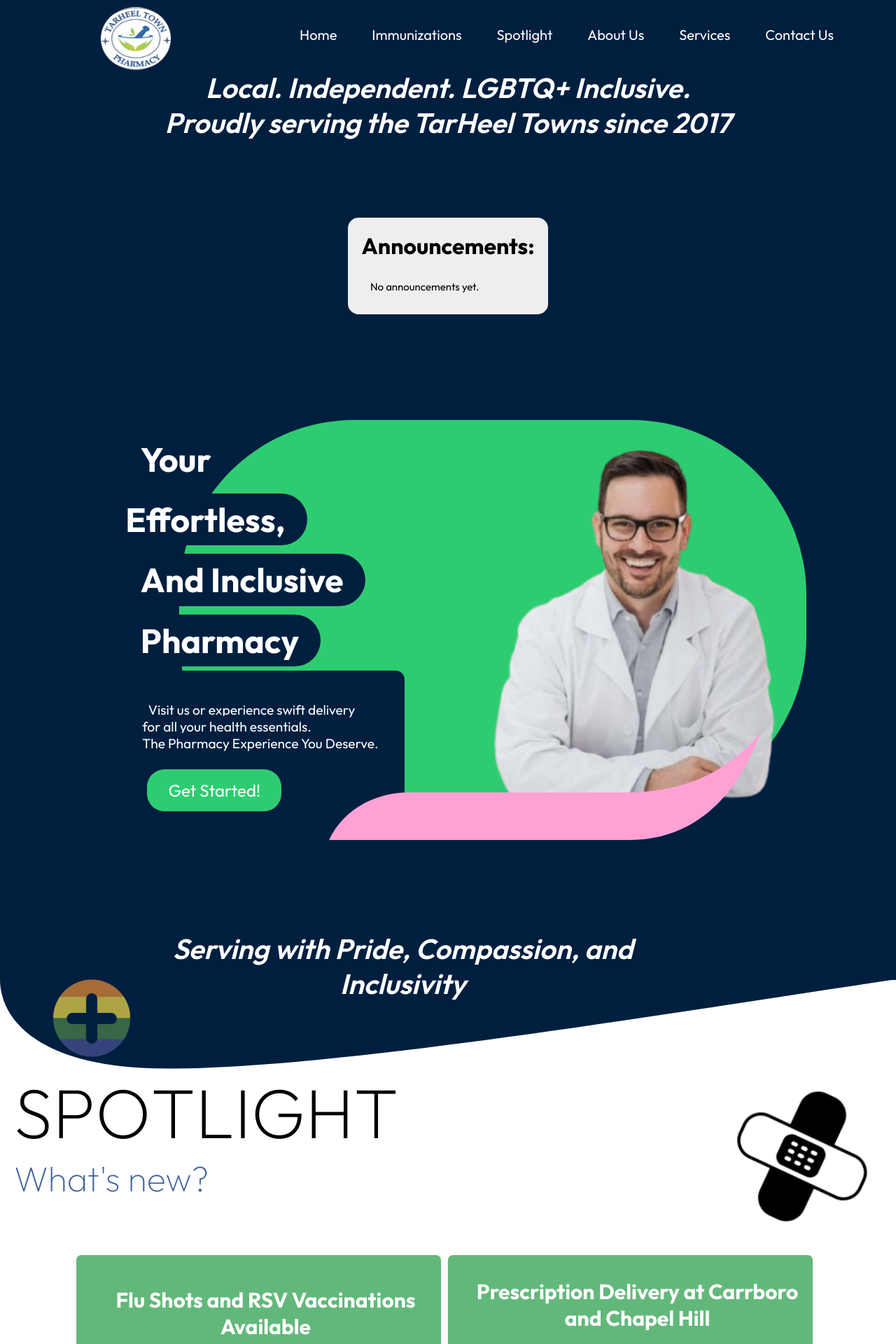
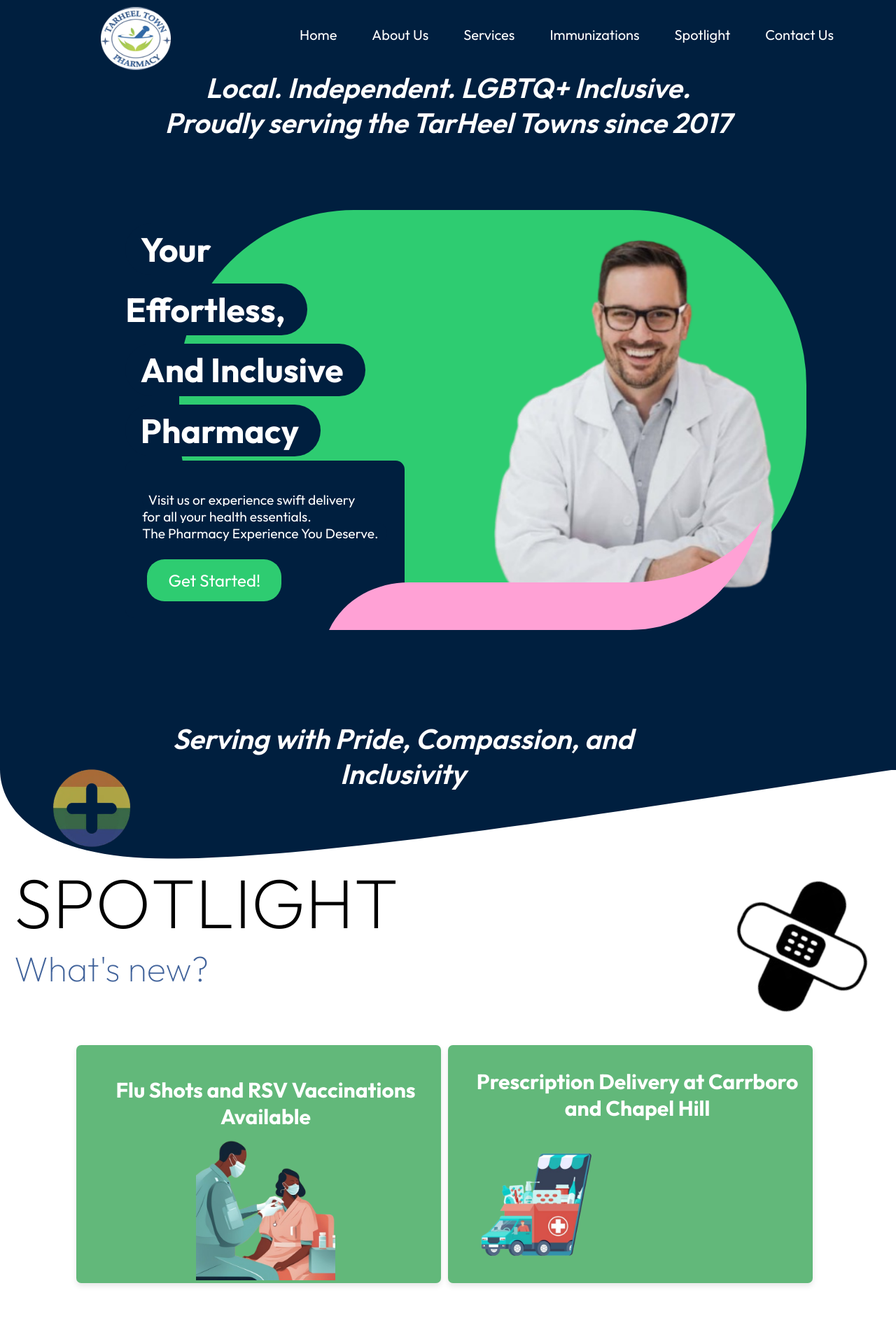
Before and after one commit to preetha-sivakumar/Traheel, a React (Vite) app in the folder tarheel/: page / in a window 1280 px wide. Shown: the top 1920 px of the page at 70% size. Built offline with nearby package versions, Linux system fonts and the light colour scheme.

Commit message:
modifications

```diff
--- a/tarheel/src/components/About/About.css
+++ b/tarheel/src/components/About/About.css
@@ -110,7 +110,7 @@ left: 0;
   position: absolute;
   max-width:50%;
 
-  margin-left: 20px;
+  /* margin-left: 20px; */
   z-index: 3;
   top: 90%;
   right: 40%;
--- a/tarheel/src/components/About/About.jsx
+++ b/tarheel/src/components/About/About.jsx
@@ -90,7 +90,7 @@ const About = ({ children }) => {
                 </motion.h3>
                 <motion.h3  ref = {ref3}className="ah3" initial="hidden" animate={isheading1View ? 'visible' : 'hidden'} variants={fadeInUpVariants}>We're Here for You.</motion.h3>
                 <motion.p ref = {ref4}className="descrip" initial="hidden" animate={isdescView  ? 'visible' : 'hidden'} variants={fadeInUpVariants}>
-                  Our goal at Tarheel Pharmacy is to deliver friendly, compassionate care while
+                  Our goal at Tarheel Towns Pharmacy is to deliver friendly, compassionate care while
                   providing the highest quality of pharmaceutical services.
                   <br />
                   <br />
--- a/tarheel/src/components/Announcement/Announcement.jsx
+++ b/tarheel/src/components/Announcement/Announcement.jsx
@@ -113,10 +113,10 @@ const Announcement = () => {
 
     {/* Card with Modal Popup */}
 
-    <div className="card" >
+    <div className="card " >
     <Popup
               trigger={
-                <div className="card-content" style={{ alignItems :'center'}}>
+                <div className="card-content " style={{ alignItems :'center'}}>
                   <div className="card-title">
                     <h2>Prescription Delivery at Carrboro and Chapel Hill</h2>
                   </div>
--- a/tarheel/src/components/Announcement/Announcement.scss
+++ b/tarheel/src/components/Announcement/Announcement.scss
@@ -299,7 +299,7 @@ $stars-big: stars(100);
 }
 
 .pop{
-   margin-left: 25%;
+  //  margin-left: 25%;
    overflow: hidden;
 }
 
--- a/tarheel/src/components/Banner1/Banner1.css
+++ b/tarheel/src/components/Banner1/Banner1.css
@@ -78,6 +78,11 @@
   font-style: underline;
   font-style: bold;
 }
+
+.hero-section .special-hrs.collapsed {
+  display: none;
+}
+
 
 .holiday-list {
   display: flex;
@@ -278,5 +283,6 @@
     font-style: italic;
     font-weight: 600;
     text-align: center;
+    padding-bottom: 100px;
 
   }
--- a/tarheel/src/components/Banner1/Banner1.jsx
+++ b/tarheel/src/components/Banner1/Banner1.jsx
@@ -1,5 +1,6 @@
 import React, { useState, useEffect} from 'react'
 
+import { useNavigate } from 'react-router-dom';
 import './Banner1.css'
 import heroguy from '../../assets/hero-guy1.png'
 import plus1 from '../../assets/plus.png'
@@ -7,9 +8,11 @@ import plus2 from '../../assets/plus2.png'
 const Banner1 = () => {
 
 
-
+  const navigate = useNavigate();
   const [holidayHours, setHolidayHours] = useState([]);
   const [spotlightContent, setSpotlightContent] = useState([]);
+
+  const [isVisible, setIsVisible] = useState(false);
 
   // Fetch holiday hours from localStorage on mount
   useEffect(() => {
@@ -19,48 +22,38 @@ const Banner1 = () => {
     const storedSpotlight = JSON.parse(localStorage.getItem('spotlightContent')) || [];
     setSpotlightContent(storedSpotlight);
 
+    setIsVisible(storedHolidays.length > 0); // show if holidayHours exist
+
   }, []);
 
   return (
+    <div>
+
     <div className ='hero-section'>
        <p className="tagline-top">
        Local. Independent. LGBTQ+ Inclusive.<br /> Proudly serving the TarHeel Towns since 2017
     </p>
+    {/* Conditionally collapse .special-hrs */}
+    {spotlightContent.length > 0 && (
       <div className="special-hrs">
-
            <div className="content">
-          {/* <div className="content-hrs">
-
-
-            <h3>Holiday Hours:</h3>
-            <br />
-            <div className="holiday-grid">
-            {holidayHours.length > 0 ? (
-          holidayHours.map((holiday, index) => (
-            <div className="holiday-item" key={index}>
-            <strong>{holiday.day}:</strong> {holiday.description}
-          </div>
-          ))
-        ) : (
-          <p>No holiday hours set.</p>
-        )}
-        </div>
-        </div> */}
 
       <div className="news">
 
+
+  <div>
     <h3 className='newsh3'>Announcements:</h3>
     <br />
     <div className="holiday-grid1">
-            {spotlightContent.length > 0 ? (
-              spotlightContent.map((Spotlight, index) => (
+      {spotlightContent.map((Spotlight, index) => (
         <div className="holiday-item1" key={index}>
           <strong>{Spotlight.title}:</strong> {Spotlight.desc}
         </div>
-              ))
-            ) : (
-              <p>No announcements yet.</p>
-            )}
+      ))}
+    </div>
+  </div>
+
+
 
 {/* <h3>Holiday Hours:</h3>
             <br />
@@ -77,6 +70,7 @@ const Banner1 = () => {
           </div>
         </div>
         </div>
+    )}
       </div>
 
 
@@ -96,7 +90,7 @@ const Banner1 = () => {
          </div>
           <div className ="Hero_textBlock">
           <p><span className='background'>Visit us or experience swift delivery <br />for all your health essentials.<br />The Pharmacy Experience You Deserve.</span></p>
-          <span className='background'> <button to="/services" className='btn-b' >Get Started!</button> </span>
+          <span className='background'> <button onClick={() => {console.log("Button Clicked"); navigate('/services');}} className='btn-b'>Get Started!</button> </span>
           </div>
        </div>
         <div class="hero-image">
--- a/tarheel/src/components/Immun/Immun.jsx
+++ b/tarheel/src/components/Immun/Immun.jsx
@@ -79,7 +79,7 @@ const openPdf = (pdfPath) =>{
   return (
     <div className="immunizations-conatiner">
         <div className="banner-i">
-            <h2 class="i-title">Immunizations</h2>
+            <h2 class="i-title">All Age Appropriate Immunizations</h2>
           </div>
           <div className="i-cards">
             <div className="i-left">
--- a/tarheel/src/components/Navbar/Navbar.jsx
+++ b/tarheel/src/components/Navbar/Navbar.jsx
@@ -21,10 +21,11 @@ const Navbar = () => {
     <img src={logo1} alt=""  class="logo"/>
     <ul className={mobilemenu?'' : 'hide-mobile-menu'}>
         <li><a href="./">Home</a></li>
+        <li> <a href="#about-container">About Us</a>       </li>
+        <li><a href="/services" className="href">Services</a></li>
         <li><a href="../../Immunizations">Immunizations</a></li>
         <li><a href="#hero-1">Spotlight</a></li>
-        <li> <a href="#about-container">About Us</a>       </li>
-        <li><a href="/services" className="href">Services</a></li>
+
 
         <li><a href="../../meet_the_team">Contact Us</a></li>
 
--- a/tarheel/src/components/Navbar1/Navbar.jsx
+++ b/tarheel/src/components/Navbar1/Navbar.jsx
@@ -20,11 +20,10 @@ const Navbar = () => {
     <img src={logo1} alt=""  class="logo"/>
     <ul className={mobilemenu?'' : 'hide-mobile-menu'}>
         <li><a href="./">Home</a></li>
+        <li> <a href="./#about-container">About Us</a>       </li>
+        <li><a href="/services" className="href">Services</a></li>
         <li><a href="../../Immunizations">Immunizations</a></li>
         <li><a href="./#hero-1">Spotlight</a></li>
-        <li> <a href="./#about-container">About Us</a>       </li>
-        <li><a href="/services" className="href">Services</a></li>
-
         <li><a href="../../meet_the_team">Contact Us</a></li>
 
 
```
Lines whose indentation alone changed are shown as unchanged.
